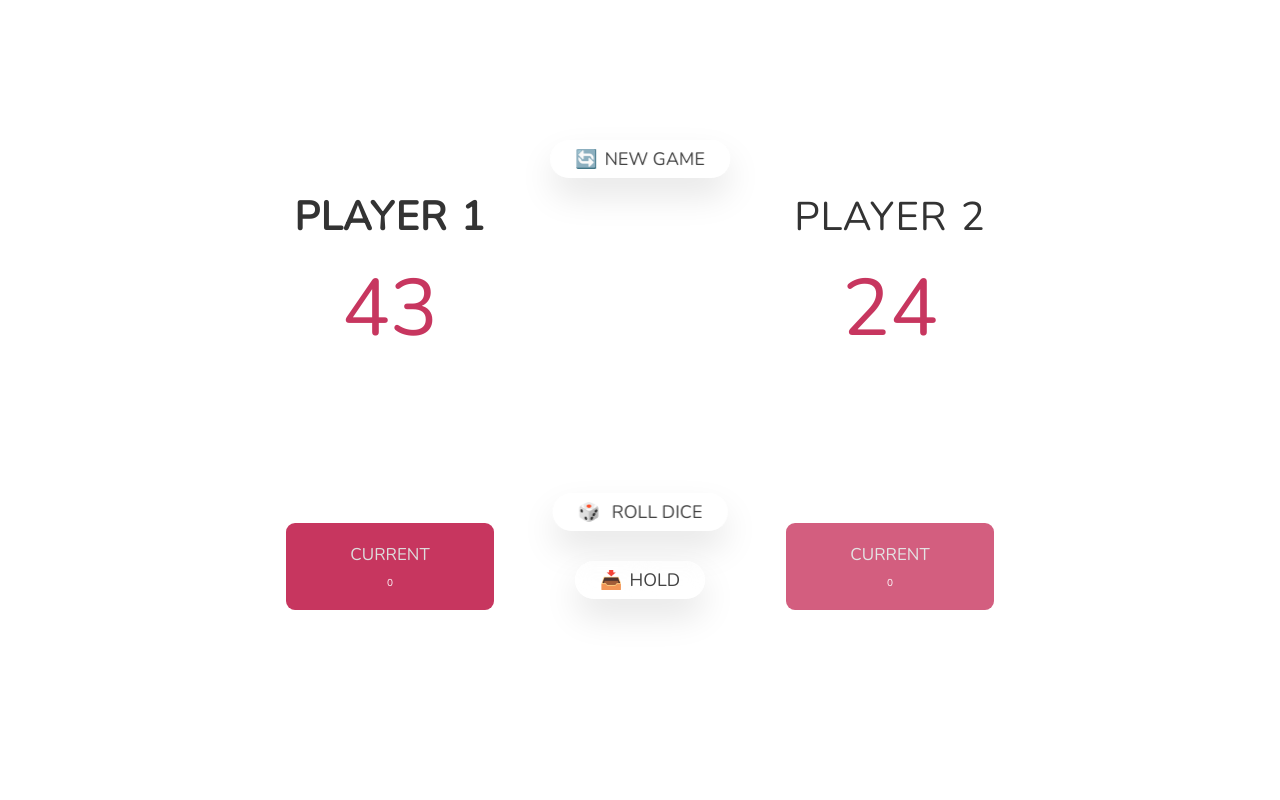
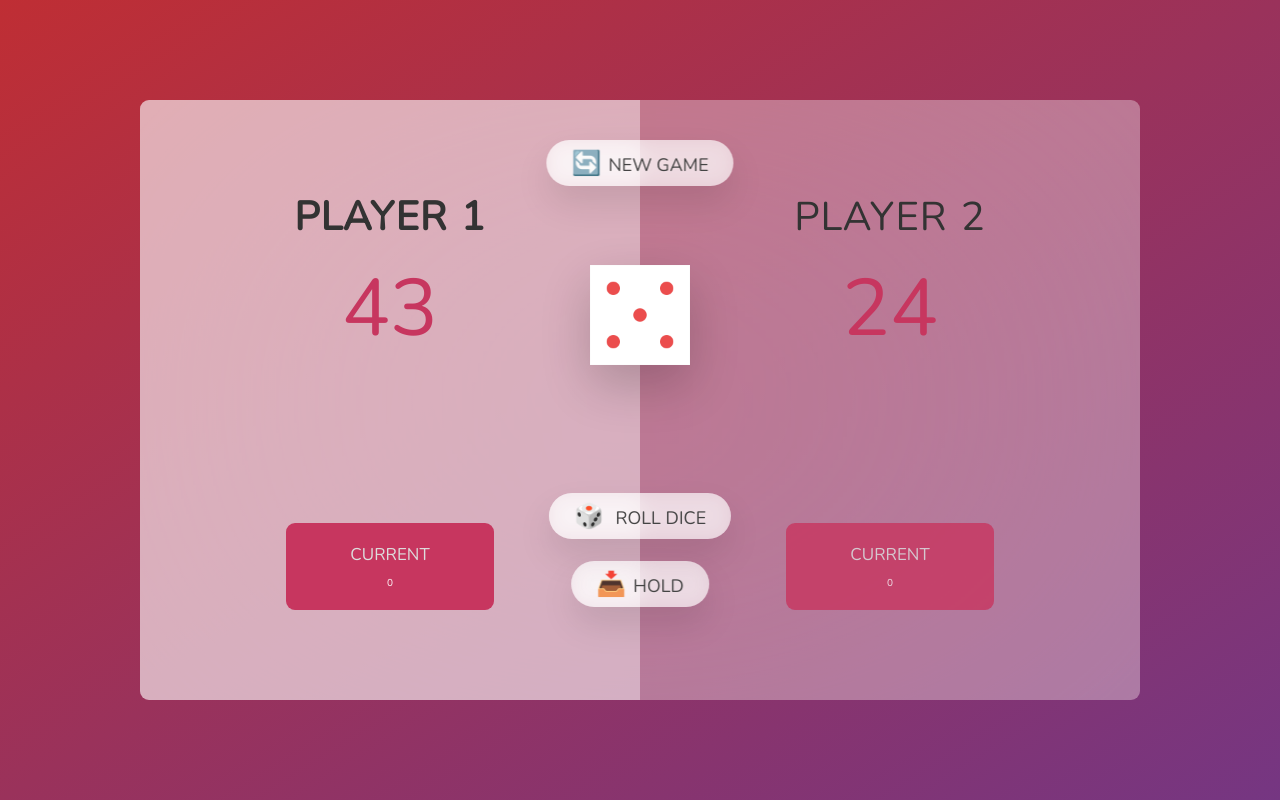
Before and after one commit to noelia-riega/Pig-Game, a plain HTML site: page index.html in a window 1280 px wide. Drawn offline with nearby package versions, Linux system fonts and the light colour scheme.

Commit message:
css errors and prettier

```diff
--- a/css/index.css
+++ b/css/index.css
@@ -1,9 +1,9 @@
-@import url("https://fonts.googleapis.com/css2?family=Nunito&display=swap");
+@import url('https://fonts.googleapis.com/css2?family=Nunito&display=swap');
 
 * {
   margin: 0;
   padding: 0;
-  box-sizing: border-box;
+  box-sizing: inherit;
 }
 
 html {
@@ -12,11 +12,11 @@ html {
 }
 
 body {
-  font-family: "Nunito", sans-serif;
+  font-family: 'Nunito', sans-serif;
   font-weight: 400;
   height: 100vh;
   color: #333;
-  background-image: linear-gradient(to top left, #753682 0% #bf2e34 100%);
+  background-image: linear-gradient(to top left, #753682 0%, #bf2e34 100%);
   display: flex;
   align-items: center;
   justify-content: center;
@@ -129,7 +129,7 @@ main {
 }
 
 .btn::first-letter {
-  font-size: 2, 4rem;
+  font-size: 2.4rem;
   display: inline-block;
   margin-right: 0.7rem;
 }
--- a/index.html
+++ b/index.html
@@ -26,7 +26,7 @@
         </div>
       </section>
 
-      <img src="" alt="" class="dice" />
+      <img src="assets/dice-5.png" alt="Playing dice" class="dice" />
       <button class="btn btn--new">🔄️New Game</button>
       <button class="btn btn--roll">🎲 Roll dice</button>
       <button class="btn btn--hold">📥Hold</button>
```
Also changed, not shown: assets/dice-1.png (added), assets/dice-2.png (added), assets/dice-3.png (added), assets/dice-4.png (added), assets/dice-5.png (added), assets/dice-6.png (added), 1 other file.
